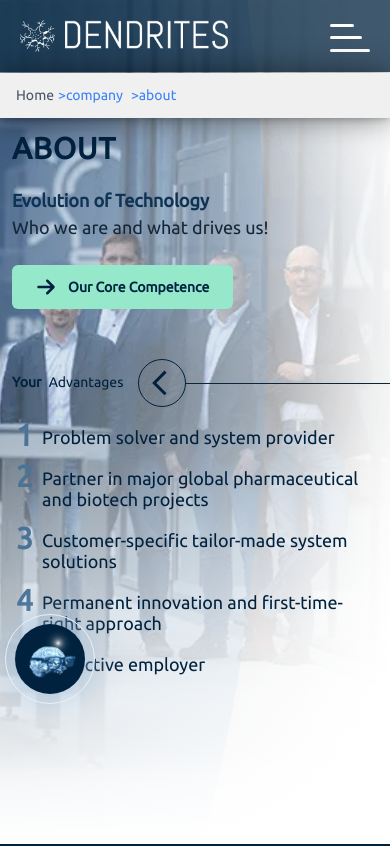
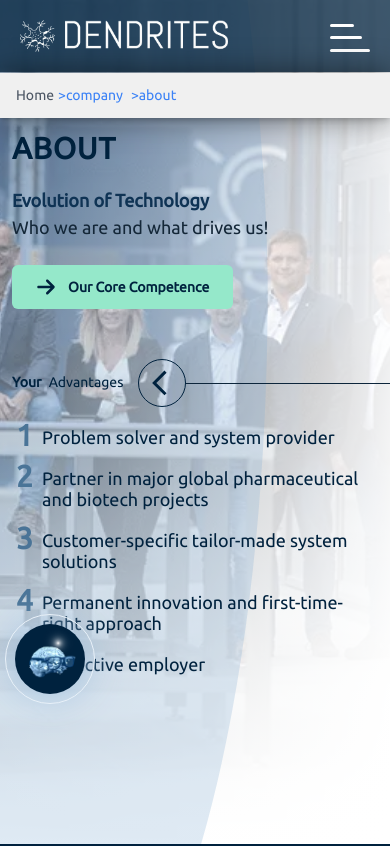
Before and after one commit to srushti-4151/Dendrites, a React (Create React App) app: page /company/about in a window 390 px wide. Shown: the top 846 px of the page. Built offline with nearby package versions, Linux system fonts and the light colour scheme.

Commit message:
about page11

```diff
--- a/src/views/Companypages/about/HeroAbout.jsx
+++ b/src/views/Companypages/about/HeroAbout.jsx
@@ -12,21 +12,28 @@ const HeroAbout = () => {
   ];
   return (
     <>
-      <div className="relative w-full min-h-screen pb-[100px] h-auto overflow-hidden">
+      <div className="relative w-full min-h-screen lg:pb-[100px] pb-[40px] overflow-hidden">
         {/* Background Image */}
         <div className="absolute w-full h-full">
           <img
             src={imag1}
             alt="career"
-            className="h-full w-full object-cover object-center"
+            className="h-full w-full object-cover lg:object-center object-[35%_center]"
           />
         </div>
         {/* White Fade Over Entire Image */}
         <div
-          className="absolute inset-0
+          className="lg:block hidden absolute inset-0
                bg-gradient-to-t
                from-white
                via-white/10 to-transparent
+               z-10"
+        ></div>
+        <div
+          className="lg:hidden block absolute inset-0
+               bg-gradient-to-t
+               from-white
+               via-white/35 to-white/10
                z-10"
         ></div>
 
@@ -39,7 +46,7 @@ const HeroAbout = () => {
           height="900"
           viewBox="0 0 1440 900"
           preserveAspectRatio="none"
-          className="object-center absolute top-0 left-0 h-full w-full z-9 opacity-100"
+          className="object-center absolute top-0 left-0 h-full w-full z-10 opacity-100"
         >
           <defs>
             <linearGradient
--- a/src/views/Companypages/about/QuoteConatct.jsx
+++ b/src/views/Companypages/about/QuoteConatct.jsx
@@ -52,9 +52,10 @@ const QuoteConatct = () => {
                 className={`lg:pl-[58.5px] pl-0 ${
                   teamMembers.length % 2 !== 0 && index === teamMembers.length - 1
                     // ? "col-span-2 lg:col-span-0"
-                    ? ""
+                    ? "col-span-2 lg:col-span-0 mx-auto"
                     : ""
-                }`}>
+                }`}
+                >
                   <div className="w-full h-full flex flex-col items-center">
                     <div
                      className={`relative member-img w-full md:max-w-[200px] sm:max-w-[200px] lg:max-w-none aspect-square border border-[#41729c] rounded-full flex justify-center items-center ${
@@ -77,6 +78,7 @@ const QuoteConatct = () => {
             </ul>
           </div>
 
+
           <div className="max-w-[888px] w-full mx-auto mt-[60px] text-[#80acd3] font-bold leading-[1.388]">
             <h2 className="text-white font-light lg:text-[30px] text-[18px] leading-[1.333] mx-auto mt-[25px] max-w-full">
               Managing Board Dendrites Holding
```
